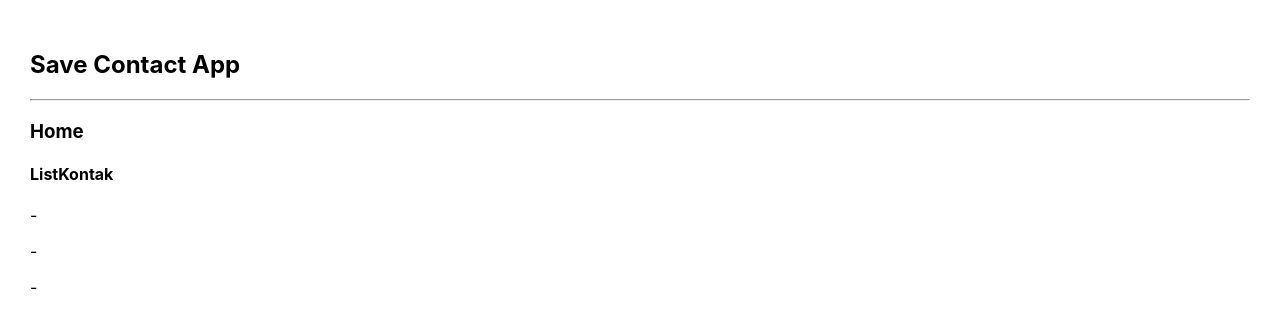
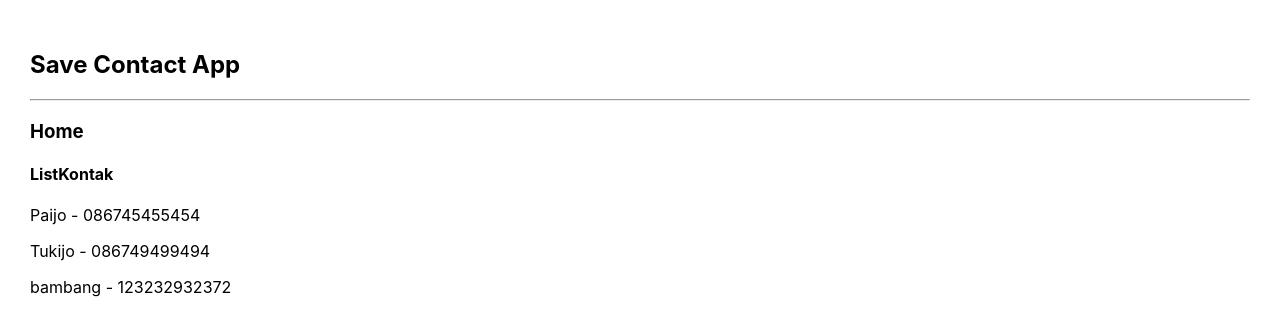
Before and after one commit to argianardi/saveContacts, a React (Create React App) app: page / in a window 1280 px wide. Shown: the top 336 px of the page. Built offline with nearby package versions, Linux system fonts and the light colour scheme; data requests are answered from the project's data file.

Commit message:
delete console log

```diff
--- a/src/components/ListContact.jsx
+++ b/src/components/ListContact.jsx
@@ -9,7 +9,6 @@ const ListContact = () => {
 
   useEffect(() => {
     // panggil action getListContact
-    console.log("1. useEffect component did mount (di ListContact Component");
     dispatch(getListContact());
   }, [dispatch]);
 
@@ -20,7 +19,7 @@ const ListContact = () => {
         getListContactResult.map((contact) => (
           <p key={contact.id}>
             {" "}
-            {contact.nama} - {contact.no}
+            {contact.name} - {contact.nohp}
           </p>
         ))
       ) : getListContactLoading ? (
```
